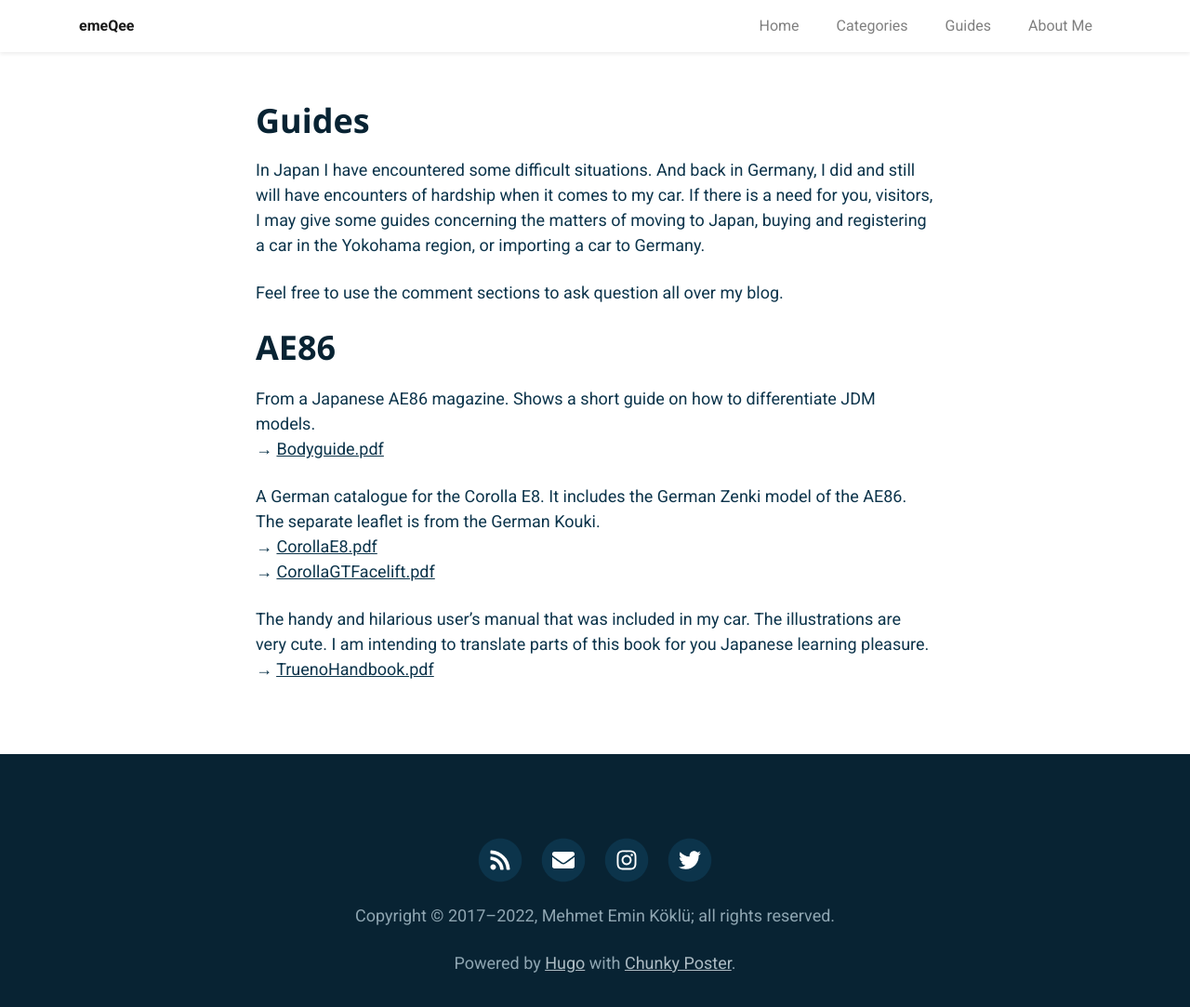
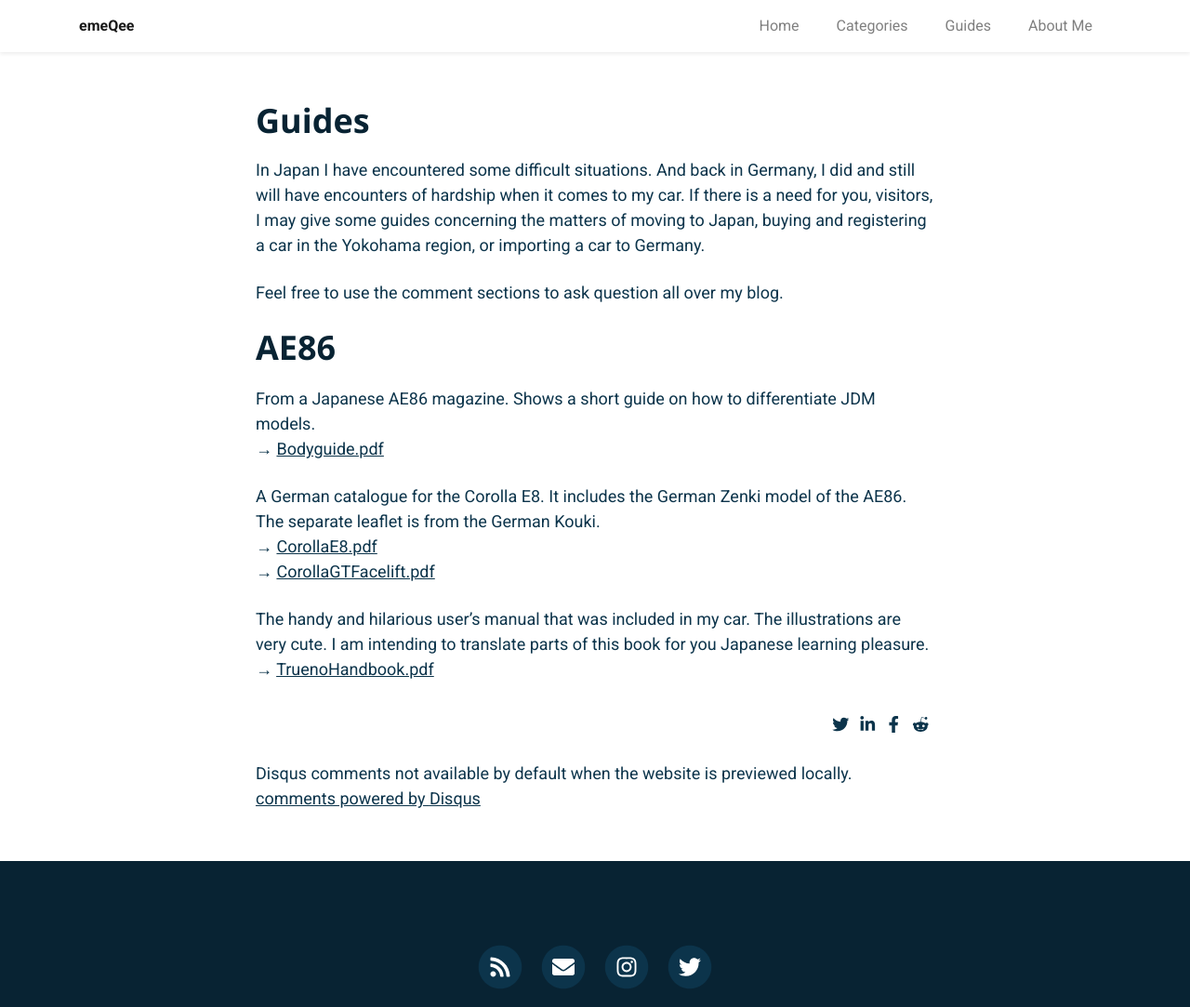
Before and after one commit to emeQee/emeqee-public, a plain HTML site: page guides/index.html in a window 1280 px wide. Shown: the top 1083 px of the page at 93% size. Drawn offline with nearby package versions, Linux system fonts and the light colour scheme; a small style sheet from the web is missing.

Commit message:
Disqus on pages and Google Analytics

```diff
--- a/guides/index.html
+++ b/guides/index.html
@@ -65,9 +65,37 @@ Feel free to use the comment sections to ask question all over my blog.">
 <p>The handy and hilarious user&rsquo;s manual that was included in my car. The illustrations are very cute. I am intending to translate parts of this book for you Japanese learning pleasure.<br>
 → <a href=./TruenoHandbook.pdf>TruenoHandbook.pdf</a></p>
 </div>
+<ul class="share nav my-3 justify-content-end">
+<li class=nav-item>
+<a class=nav-link target=_blank href="https://twitter.com/intent/tweet?url=https%3a%2f%2femeqee.de%2fguides%2f&text=Guides">
+<i class="fa-fw fab fa-twitter"></i>
+</a>
+</li>
+<li class=nav-item>
+<a class=nav-link target=_blank href="https://www.linkedin.com/shareArticle?url=https%3a%2f%2femeqee.de%2fguides%2f&title=Guides">
+<i class="fa-fw fab fa-linkedin-in"></i>
+</a>
+</li>
+<li class=nav-item>
+<a class=nav-link target=_blank href="https://www.facebook.com/sharer.php?u=https%3a%2f%2femeqee.de%2fguides%2f&t=Guides">
+<i class="fa-fw fab fa-facebook-f"></i>
+</a>
+</li>
+<li class=nav-item>
+<a class=nav-link target=_blank href="https://reddit.com/submit?url=https%3a%2f%2femeqee.de%2fguides%2f&title=Guides">
+<i class="fa-fw fab fa-reddit-alien"></i>
+</a>
+</li>
+</nav>
 </div>
+</div><div class="row justify-content-center">
+<div class=col-lg-8>
+<div id=disqus_thread></div>
+<script type=application/javascript>var disqus_config=function(){};(function(){if(["localhost","127.0.0.1"].indexOf(window.location.hostname)!=-1){document.getElementById('disqus_thread').innerHTML='Disqus comments not available by default when the website is previewed locally.';return}var b=document,a=b.createElement('script');a.async=!0,a.src='//emeqee.disqus.com/embed.js',a.setAttribute('data-timestamp',+new Date),(b.head||b.body).appendChild(a)})()</script>
+<noscript>Please enable JavaScript to view the <a href=https://disqus.com/?ref_noscript>comments powered by Disqus.</a></noscript>
+<a href=https://disqus.com class=dsq-brlink>comments powered by <span class=logo-disqus>Disqus</span></a>
 </div>
-</article>
+</div></article>
 </div>
 </div>
 </main>
@@ -118,6 +146,7 @@ Powered by <a href=https://gohugo.io target=_blank>Hugo</a> with <a href=https:/
 <script>window.Prism=window.Prism||{},window.Prism.manual=!0</script>
 <script src=https://cdnjs.cloudflare.com/ajax/libs/prism/1.17.1/components/prism-core.min.js></script>
 <script src=https://cdnjs.cloudflare.com/ajax/libs/prism/1.17.1/plugins/autoloader/prism-autoloader.min.js></script>
-<script type=application/javascript>var doNotTrack=!1;doNotTrack||(function(a,e,f,g,b,c,d){a.GoogleAnalyticsObject=b,a[b]=a[b]||function(){(a[b].q=a[b].q||[]).push(arguments)},a[b].l=1*new Date,c=e.createElement(f),d=e.getElementsByTagName(f)[0],c.async=1,c.src=g,d.parentNode.insertBefore(c,d)}(window,document,'script','https://www.google-analytics.com/analytics.js','ga'),ga('create','UA-XXXX','auto'),ga('send','pageview'))</script>
+<script async src="https://www.googletagmanager.com/gtag/js?id=G-3XKRLYY9E5"></script>
+<script>var doNotTrack=!1;if(!doNotTrack){window.dataLayer=window.dataLayer||[];function gtag(){dataLayer.push(arguments)}gtag('js',new Date),gtag('config','G-3XKRLYY9E5',{anonymize_ip:!1})}</script>
 </body>
 </html>
```
Also changed, not shown: about/index.html (+25 -3 lines), authors/emin-koklu/index.html (+2 -1 lines), authors/index.html (+2 -1 lines), categories/car-life/index.html (+2 -1 lines), categories/index.html (+2 -1 lines), categories/japanese/index.html (+2 -1 lines), categories/personal/index.html (+2 -1 lines), index.html (+2 -1 lines), post/ae86-body-guide/index.html (+3 -3 lines), post/carland-ae86-specialty-shop/index.html (+3 -3 lines), post/how-to-import-a-car-without-import-tax/index.html (+3 -3 lines), post/index.html (+2 -1 lines), post/learn-japanese-with-a-users-manual/index.html (+3 -3 lines), post/my-car-sucks/index.html (+3 -3 lines), 4 more files.
